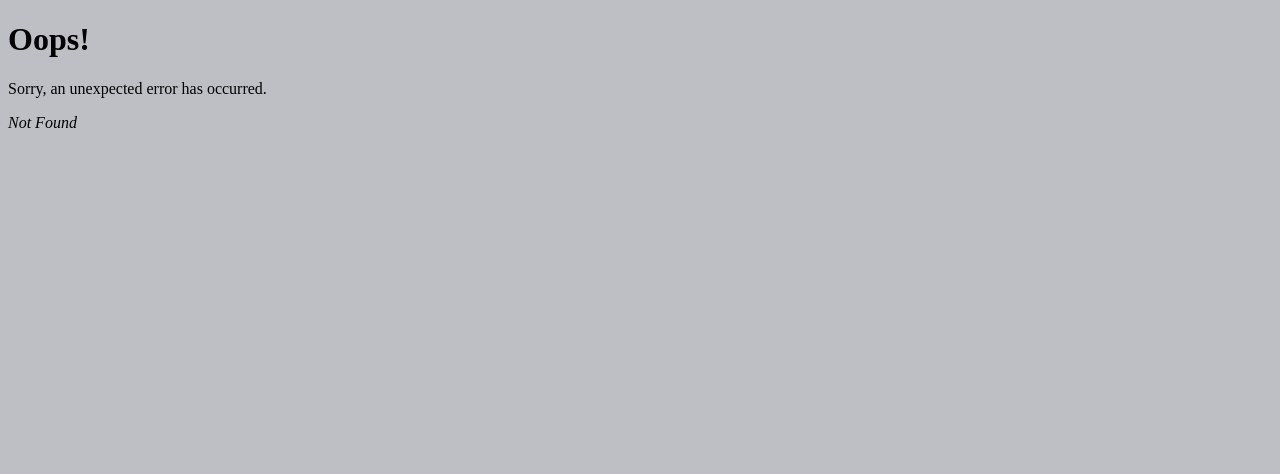
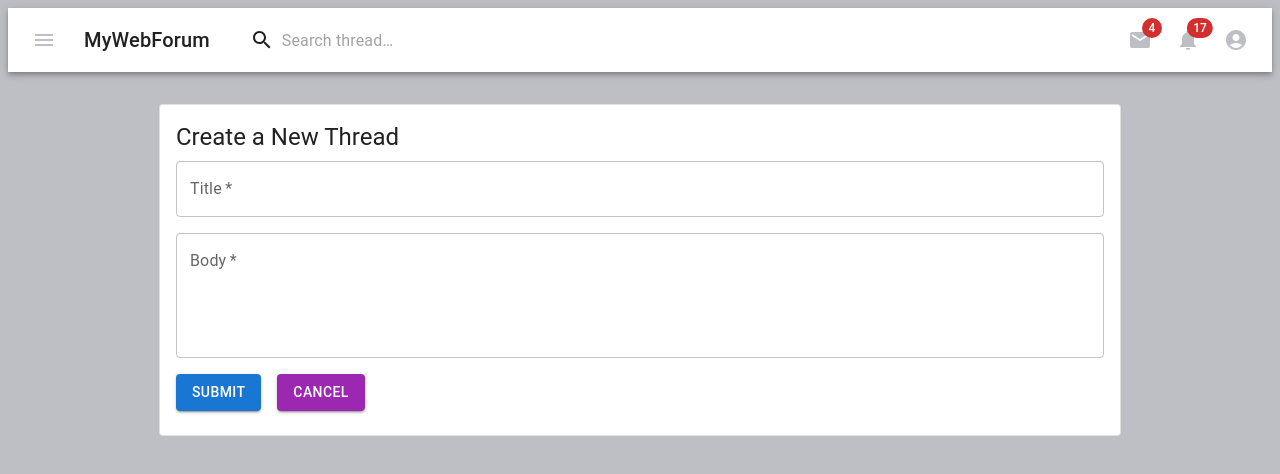
Before and after one commit to DiligentPenguinn/CVWOAssignmentFrontend, a React (Create React App) app: page /create in a window 1280 px wide. Before the commit this address had no page. Shown: the top 474 px of the page. Built offline with nearby package versions, Linux system fonts and the light colour scheme.

Commit message:
Add create thread form and its functionalities

```diff
--- a/src/components/CreateThread.tsx
+++ b/src/components/CreateThread.tsx
@@ -1,36 +1,24 @@
 import React from 'react';
-import { createTheme, ThemeProvider } from '@mui/material/styles';
-import { AppBar, Toolbar, InputBase, Box } from '@mui/material';
-import theme from '../models/Utils';
-import IconButton from '@mui/material/IconButton';
-import AccountCircle from '@mui/icons-material/AccountCircle';
+import UserInput from './input/UserInput';
+import { useNavigate } from 'react-router-dom';
 
 const CreateThread: React.FC = () => {
+  const navigate = useNavigate();
+  const handleOnChange = (event: React.ChangeEvent<HTMLInputElement>) => {
+    console.log(event.target.value);
+  };
+
+  const handleOnClick = (event: React.MouseEvent<HTMLDivElement>) => {
+    console.log('clicked!');
+    navigate('/create');
+  };
   return (
-    <ThemeProvider theme={theme}>
-      <Box sx={{ flexGrow: 1 }}>
-        <AppBar position="static" color='primary' style={{margin: '16 0 16 0'}}>
-
-          <Toolbar>
-            <IconButton
-                      size="large"
-                      edge="end"
-                      aria-label="account of current user"
-                      aria-haspopup="true"
-                      color="secondary"
-                    >
-                <AccountCircle />
-            </IconButton>
-
-              <InputBase
-                placeholder="Create a new thread..."
-                inputProps={{ 'aria-label': 'create a new thread' }}
-                fullWidth
-              />
-          </Toolbar>
-        </AppBar>
-      </Box>
-    </ThemeProvider>
+    <>
+      <UserInput
+        placeholder='Create a new thread ...'
+        onClick={handleOnClick}
+        onChange={handleOnChange}/>
+    </>
   );
 };
 
--- /dev/null
+++ b/src/components/CreateThreadForm.tsx
@@ -0,0 +1,73 @@
+import React, { useState } from 'react';
+import { Card, CardContent, TextField, Button, Typography, Box } from '@mui/material';
+import { useNavigate } from 'react-router-dom';
+
+const CreateThreadForm: React.FC = () => {
+  const [title, setTitle] = useState('');
+  const [body, setBody] = useState('');
+  const navigate = useNavigate();
+
+  const handleOnClick = (event: React.MouseEvent<HTMLButtonElement>) => {
+    console.log('clicked!');
+    navigate('/');
+  };
+  const handleSubmit = (e: React.FormEvent<HTMLFormElement>) => {
+    e.preventDefault();
+
+    // Validate inputs if needed
+
+    // Call the onSubmit callback with the thread data
+
+    // Clear the form after submission
+    setTitle('');
+    setBody('');
+  };
+
+  return (
+    <Box sx={{display: 'flex', justifyContent: 'center', margin: 4}}>
+    <Card variant='outlined' sx={{width:'80%'}}>
+      <CardContent>
+        <Typography variant="h5" gutterBottom>
+          Create a New Thread
+        </Typography>
+        <form onSubmit={handleSubmit}>
+          <Box sx={{ '& .MuiTextField-root': { marginBottom: 2 } }}>
+            <TextField
+              fullWidth
+              required
+              id="title"
+              label="Title"
+              variant="outlined"
+              value={title}
+              onChange={(e) => setTitle(e.target.value)}
+              multiline
+              minRows={1}
+            />
+            <TextField
+              fullWidth
+              required
+              id="body"
+              label="Body"
+              variant="outlined"
+              value={body}
+              onChange={(e) => setBody(e.target.value)}
+              multiline
+              minRows={4}
+            />
+          </Box>
+          <Box >
+            <Button type="submit" variant="contained" color="primary">
+              Submit
+            </Button>
+            <Button variant="contained" color="secondary" sx={{marginLeft: 2}} onClick={handleOnClick}>
+              Cancel
+            </Button>
+          </Box>
+        </form>
+      </CardContent>
+    </Card>
+  </Box>
+  );
+};
+
+export default CreateThreadForm;
--- a/src/components/Home.tsx
+++ b/src/components/Home.tsx
@@ -1,14 +1,10 @@
 import React, { useEffect, useState } from 'react';
-import { Box, Typography } from '@mui/material';
+
 import { ThreadProps } from '../models/ThreadProps';
 import { Container } from '@mui/material';
 import Thread from './Thread';
 import { Link } from 'react-router-dom';
 import CreateThread from './CreateThread';
-import { ThemeProvider } from '@emotion/react';
-import theme from '../models/Utils';
-import './Home.css';
-
 const Home: React.FC = () => {
   const [threads, SetThreads] = useState<ThreadProps[]>([]);
 
@@ -99,14 +95,14 @@ const Home: React.FC = () => {
   return (
     <>
         <Container component="main" maxWidth="md">
-            <CreateThread/>
-            <div>
+            <div style={{margin: 16}}>
+              <CreateThread/>
+            </div>
               {threads.map((thread) => (
                 <Link to={`/thread/${thread.id}`} style={{ textDecoration: 'none' }}>
                     <Thread key={thread.id} {...thread}/>
                 </Link>
               ))}
-          </div>
         </Container>
     </>
   );
--- a/src/components/SingleThread.tsx
+++ b/src/components/SingleThread.tsx
@@ -4,6 +4,7 @@ import Thread from './Thread';
 import Comment from './Comment'; // Import the Comment component
 import { ThreadProps } from '../models/ThreadProps';
 import { Typography } from '@mui/material';
+import { CommentProps } from '../models/CommentProps';
 
 const SingleThread: React.FC = () => {
   const { threadId } = useParams<{ threadId: string }>();
@@ -12,7 +13,8 @@ const SingleThread: React.FC = () => {
     title: '',
     author: '',
     message: '',
-    updatedAt: ''
+    updatedAt: '',
+    comments: [],
   });
   useEffect(() => {
     let parsedThreadId: number = 0
@@ -24,17 +26,17 @@ const SingleThread: React.FC = () => {
       title: "Testing",
       author: "John",
       message: "I'm testing",
-      updatedAt: "2023-01-01 12:00 PM"
+      updatedAt: "2023-01-01 12:00 PM",
+      comments: [
+        { author: 'Commenter 1', content: 'Great thread!' },
+        { author: 'Commenter 2', content: 'I agree!' },
+      ],
     };
 
     SetThread(myThread);
+
+
     }, [threadId])
-
-  const comments = [
-    { author: 'Commenter 1', content: 'Great thread!' },
-    { author: 'Commenter 2', content: 'I agree!' },
-    // Add more comments as needed
-  ];
 
   return (
     <div>
@@ -43,7 +45,7 @@ const SingleThread: React.FC = () => {
         <Typography variant="h5" gutterBottom>
           Comments
         </Typography>
-        {comments.map((comment, index) => (
+        {thread.comments && thread.comments.map((comment, index) => (
           <Comment key={index} {...comment} />
         ))}
       </div>
--- /dev/null
+++ b/src/components/input/UserInput.tsx
@@ -0,0 +1,44 @@
+import React, { ChangeEvent, MouseEventHandler } from 'react';
+import { ThemeProvider } from '@mui/material/styles';
+import { AppBar, Toolbar, InputBase, Box } from '@mui/material';
+import theme from '../../models/Utils';
+import IconButton from '@mui/material/IconButton';
+import AccountCircle from '@mui/icons-material/AccountCircle';
+
+interface UserInputProps {
+  onClick: MouseEventHandler<HTMLDivElement>;
+  onChange: (event: ChangeEvent<HTMLInputElement>) => void;
+  placeholder: string;
+
+}
+const UserInput: React.FC<UserInputProps> = (props) => {
+  return (
+    <ThemeProvider theme={theme}>
+      <Box sx={{ flexGrow: 1 }}>
+        <AppBar position="static" color='primary'>
+
+          <Toolbar>
+            <IconButton
+                      size="large"
+                      edge="end"
+                      aria-label="account of current user"
+                      aria-haspopup="true"
+                      color="secondary"
+                    >
+                <AccountCircle />
+            </IconButton>
+
+              <InputBase
+                placeholder = {props.placeholder}
+                onClick = {props.onClick}
+                onChange = {props.onChange}
+                fullWidth
+              />
+          </Toolbar>
+        </AppBar>
+      </Box>
+    </ThemeProvider>
+  );
+};
+
+export default UserInput;
--- a/src/index.css
+++ b/src/index.css
@@ -1,3 +1,11 @@
 body {
   background-color: #BEBFC5;
 }
+
+.half-hidden {
+  overflow: hidden;
+  max-height: 100px;
+  transition: 'max-height 0.3s ease';
+  margin: 16px;
+
+}
--- a/src/index.tsx
+++ b/src/index.tsx
@@ -6,6 +6,8 @@ import ErrorPage from './components/ErrorPage';
 import Home from './components/Home';
 import SingleThread from './components/SingleThread';
 import './index.css';
+import CreateThreadForm from './components/CreateThreadForm';
+
 
 const router = createBrowserRouter([
   {
@@ -18,6 +20,10 @@ const router = createBrowserRouter([
         path: "/thread/:id",
         element: <SingleThread />,
       },
+      {
+        path: "/create",
+        element: <CreateThreadForm/>
+      }
     ]
   }
 ])
```
